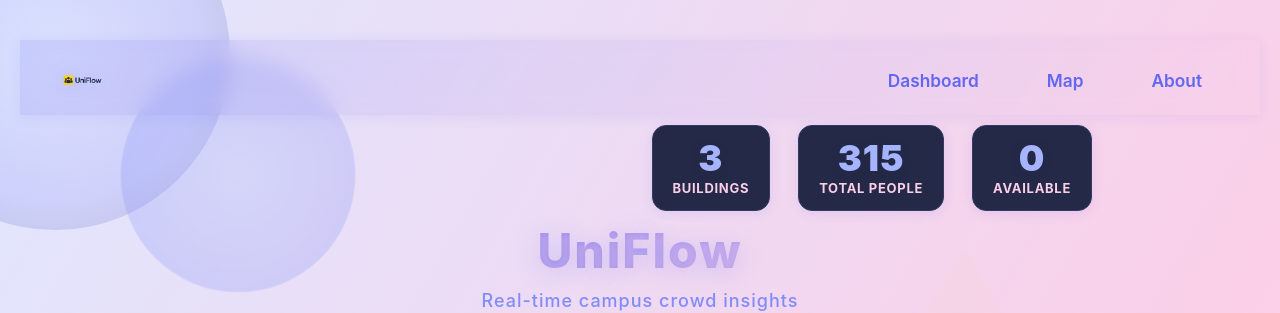
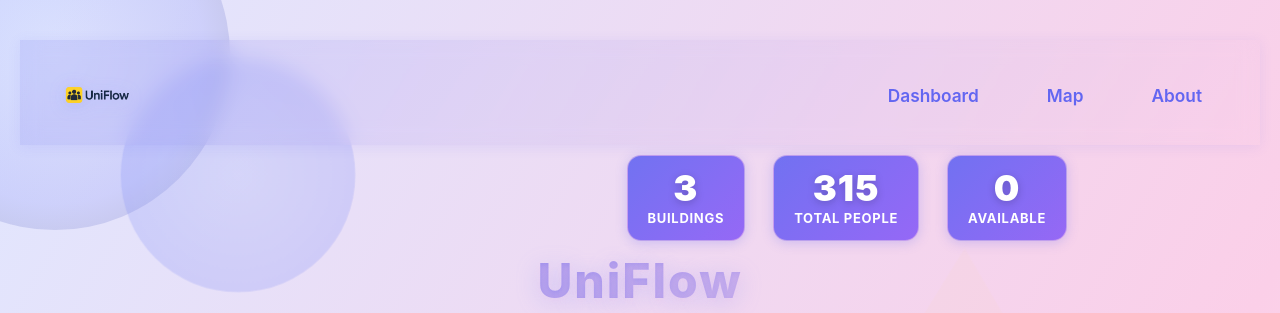
Before and after one commit to reynarddustin26/Hackathon-Devsoc, a React (Create React App) app in the folder frontend/: page / in a window 1280 px wide. Shown: the top 313 px of the page. Built offline with nearby package versions, Linux system fonts and the light colour scheme; no server answers.

Commit message:
last lastss

```diff
--- a/frontend/src/components/Dashboard.css
+++ b/frontend/src/components/Dashboard.css
@@ -96,7 +96,7 @@
 }
 
 .logo-image {
-  height: 45px;
+  height: 75px;
   width: auto;
   object-fit: contain;
   filter: drop-shadow(0 2px 8px rgba(129, 140, 248, 0.3));
@@ -342,7 +342,7 @@
   margin-bottom: 10px;
   flex-wrap: wrap;
   gap: 20px;
-  padding-right: 120px;
+  padding-right: 145px;
 }
 
 .header-stats {
@@ -359,32 +359,33 @@
 .stat-card {
   text-align: center;
   min-width: 90px;
-  background: #232946;
+  background: linear-gradient(135deg, rgba(99, 102, 241, 0.9) 0%, rgba(139, 92, 246, 0.9) 100%);
   border-radius: 14px;
-  box-shadow: 0 2px 12px rgba(99,102,241,0.13);
+  box-shadow: 0 2px 12px rgba(99,102,241,0.25);
   padding: 14px 20px;
-  border: 1.5px solid #353a5e;
-  transition: box-shadow 0.2s, border-color 0.2s;
+  border: 1.5px solid rgba(251, 207, 232, 0.5);
+  transition: box-shadow 0.2s, border-color 0.2s, transform 0.2s;
 }
 .stat-card:hover {
-  box-shadow: 0 8px 32px rgba(99,102,241,0.19);
-  border-color: #6366f1;
+  box-shadow: 0 8px 32px rgba(139,92,246,0.35);
+  border-color: #fbcfe8;
+  transform: translateY(-2px);
 }
 
 .stat-number {
   font-size: 36px;
   font-weight: 900;
-  color: #a5b4fc;
+  color: #ffffff;
   line-height: 1;
   margin-bottom: 4px;
   letter-spacing: 1px;
-  text-shadow: 0 2px 8px #23294644;
+  text-shadow: 0 2px 8px rgba(0, 0, 0, 0.2);
 }
 
 .stat-label {
   font-size: 13px;
   font-weight: 700;
-  color: #fbcfe8;
+  color: #ffffff;
   text-transform: uppercase;
   letter-spacing: 0.7px;
 }
```
